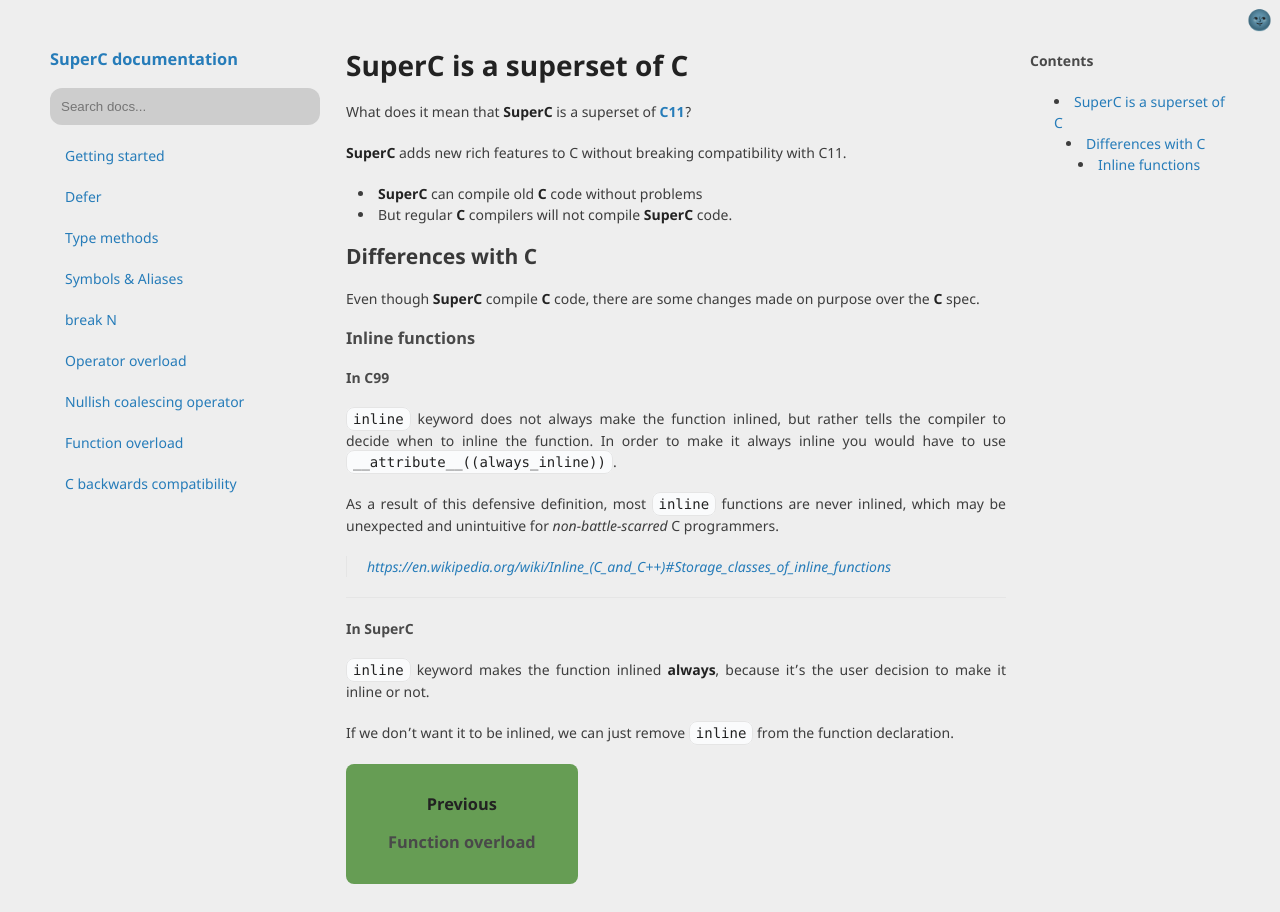
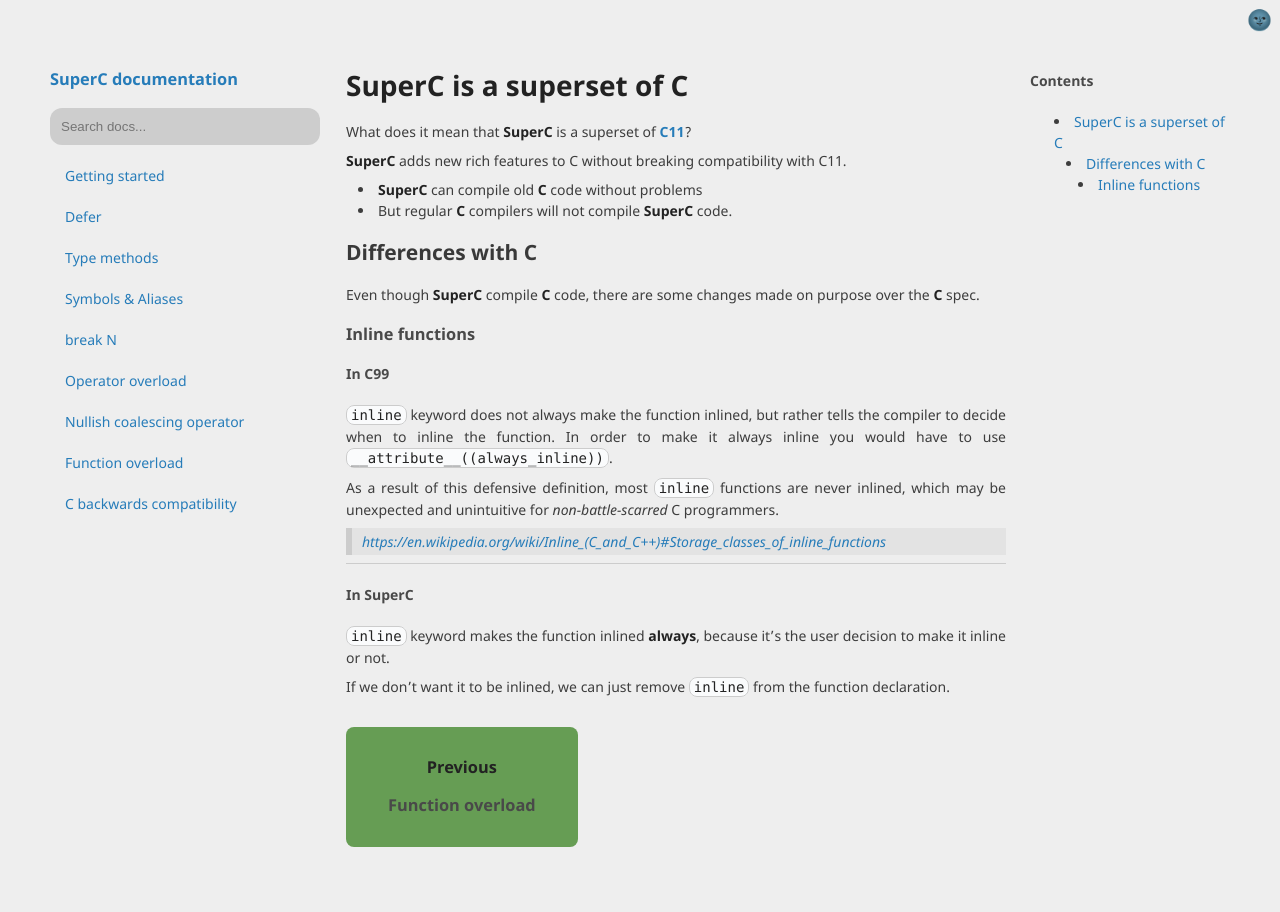
Before and after one commit to bruneo32/superc, a Jekyll site: the page built from docs/c_backwards_compat.md, in a window 1280 px wide. Built offline with Jekyll 4.4.1, drawn with Linux system fonts in a browser that asks for light colours.

Commit message:
Hotfixes CSS

```diff
--- a/_layouts/blog.html
+++ b/_layouts/blog.html
@@ -154,7 +154,7 @@
 
   <section>
     {{ content }}
-
+    <br>
     {% if nav_index != -1 %}
       {% assign prev_idx = nav_index | minus: 1 %}
       {% assign prev_path = site.docs_nav[prev_idx] %}
--- a/_sass/blog-style.scss
+++ b/_sass/blog-style.scss
@@ -74,22 +74,6 @@ section {
 	width: calc(100% - 270px - 200px - 50px);
 	max-width: calc(100% - 270px - 200px - 50px);
 	min-width: calc(100% - 270px - 200px - 50px);
-}
-
-strong {
-	color: var(--strong-color);
-	font-weight: 700;
-}
-
-small {
-	font-size: 11px;
-}
-
-hr {
-	border: 0;
-	background: var(--hr-color);
-	height: 1px;
-	margin: 0 0 20px;
 }
 
 button.clean {
--- a/_sass/style.scss
+++ b/_sass/style.scss
@@ -69,7 +69,7 @@ h4,
 h5,
 h6 {
 	color: var(--heading-color);
-	margin: 0 0 20px;
+	margin: 20px 0;
 }
 
 p {
@@ -82,7 +82,7 @@ ol,
 table,
 pre,
 dl {
-	margin: 0 0 20px;
+	margin: 0 0 8px;
 }
 
 ul,
@@ -115,22 +115,23 @@ h6 {
 	color: var(--heading3-color);
 }
 
-a {
-	color: var(--link-color);
+a,
+a strong {
+	color: var(--link-color) !important;
 	text-decoration: none;
 	word-break: break-word;
 }
 
 a:hover,
 a:focus {
-	color: var(--link-hover-color);
+	color: var(--link-hover-color) !important;
 	/* Fake bold */
-	text-shadow: 0px 0px 1px var(--link-hover-shadow);
+	text-shadow: 0px 0px 1px var(--link-hover-shadow) !important;
 }
 
 a small {
 	font-size: 11px;
-	color: var(--link-small-color);
+	color: var(--link-small-color) !important;
 	margin-top: -0.3em;
 	display: block;
 }
@@ -139,11 +140,33 @@ a:hover small {
 	color: var(--link-small-color);
 }
 
+
+strong {
+	color: var(--strong-color);
+	font-weight: 700;
+}
+
+small {
+	font-size: 11px;
+}
+
+hr {
+	border: 0;
+	background: var(--hr-color);
+	height: 1px;
+	margin: 0 0 20px;
+}
+
 blockquote {
-	border-left: 1px solid var(--blockquote-border);
+	border-left: 6px solid var(--blockquote-border);
 	margin: 0;
-	padding: 0 0 0 20px;
+	padding: 0 7px;
 	font-style: italic;
+	background: color-mix(in srgb, var(--blockquote-border) 33%, transparent);
+}
+
+blockquote>p {
+	padding: 3px;
 }
 
 code,
@@ -156,7 +179,7 @@ pre {
 	word-break: break-word;
 	background: var(--kbd-bg);
 	color: var(--strong-color);
-	padding: 3px 6px;
+	padding: 1px 4px;
 	border-radius: 8px;
 	border: 1px solid var(--table-border);
 }
--- a/assets/css/style.scss
+++ b/assets/css/style.scss
@@ -11,9 +11,9 @@
   --link-hover-color: #069;
   --link-hover-shadow: #000;
   --link-small-color: #777;
-  --blockquote-border: #e5e5e5;
-  --code-border: #e5e5e5;
-  --table-border: #e5e5e5;
+  --blockquote-border: #ccc;
+  --code-border: #ccc;
+  --table-border: #ccc;
   --dt-color: #444;
   --th-color: #444;
   --kbd-bg: #fafbfc;
@@ -21,7 +21,7 @@
   --kbd-border-bottom: #959da5;
   --kbd-text: #444d56;
   --header-hover-bg: #cdcdcd;
-  --hr-color: #e5e5e5;
+  --hr-color: #ccc;
   --strong-color: #222;
 
   --code-fg: #444444;
@@ -45,9 +45,9 @@
 [data-theme="dark"] {
   --bg-color: #121212;
   --text-color: #cdcdcd;
-  --heading-color: #eee;
-  --heading2-color: #ddd;
-  --heading3-color: #cdcdcd;
+  --heading-color: #ddd;
+  --heading2-color: #cdcdcd;
+  --heading3-color: #ccc;
   --link-color: #8ab4f8;
   --link-hover-color: #bb86fc;
   --link-hover-shadow: #fff;
@@ -63,7 +63,7 @@
   --kbd-text: #ccc;
   --header-hover-bg: #333;
   --hr-color: #444;
-  --strong-color: #fff;
+  --strong-color: #ddd;
 
   --code-fg: #bebebe;
   --code-bg: #282828;
```
